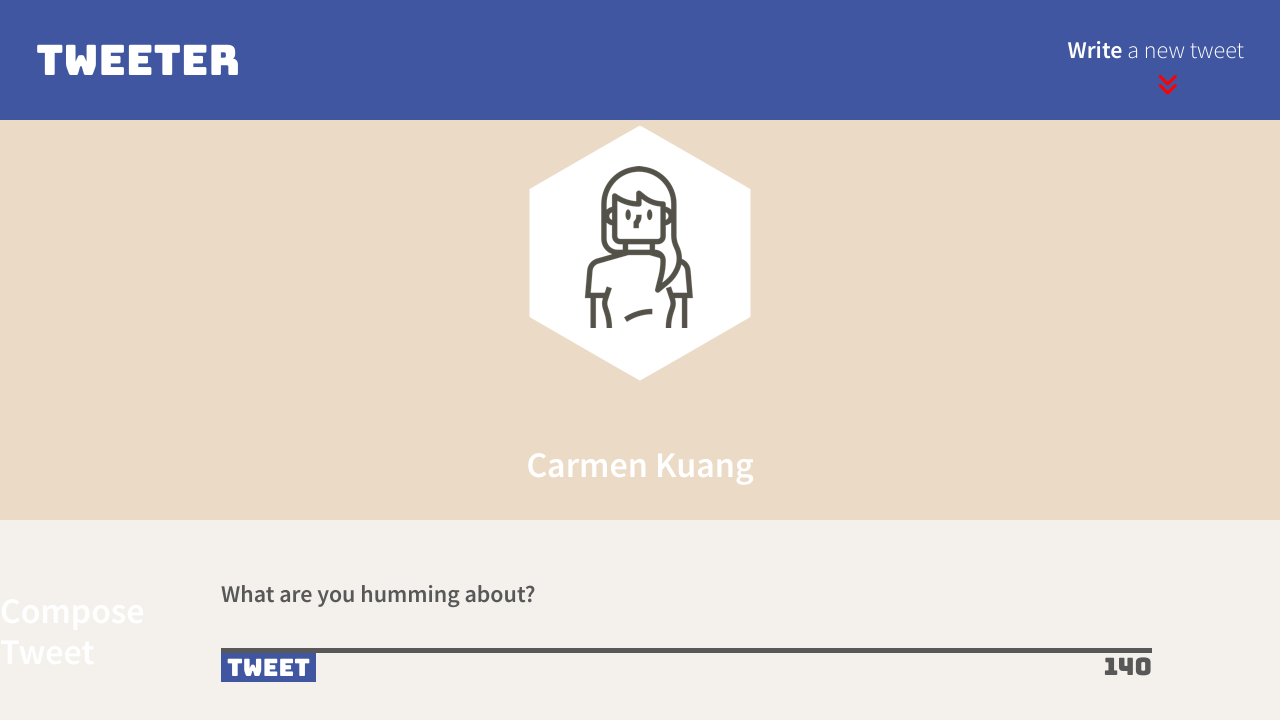
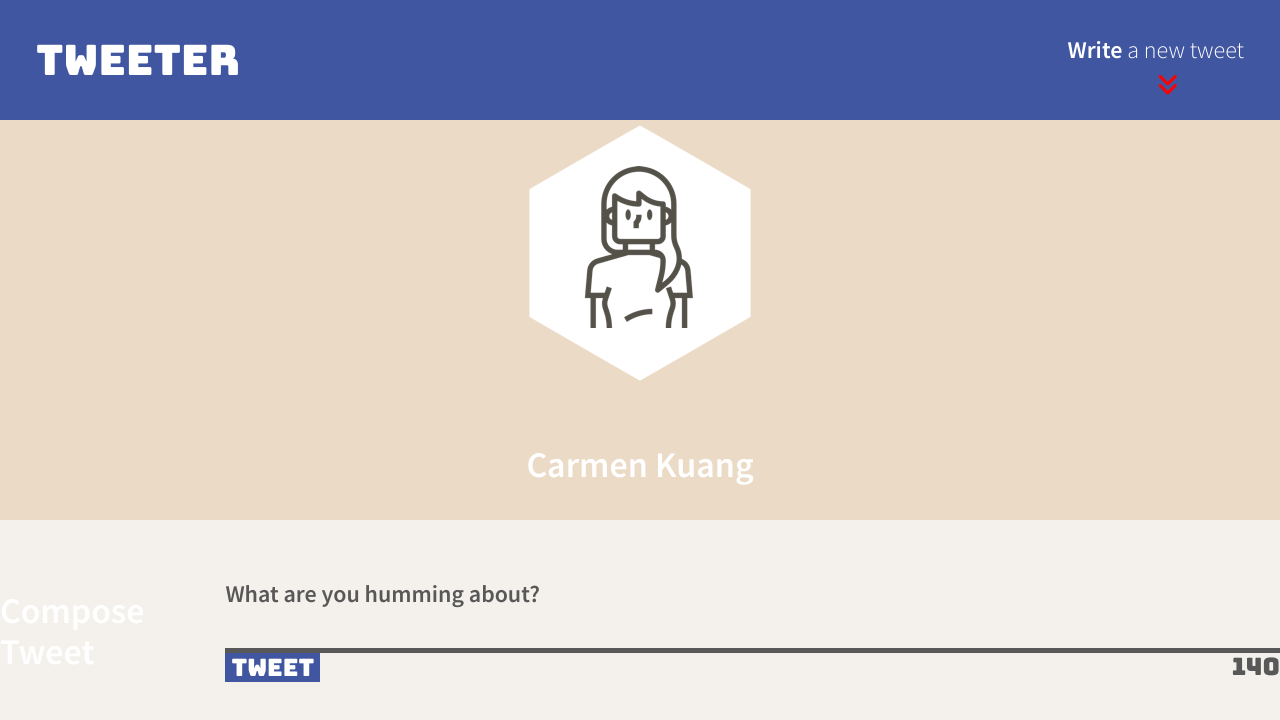
Before and after one commit to carmenkk/tweeter, a website: page public/index.html in a window 1280 px wide. Drawn offline with nearby package versions, Linux system fonts and the light colour scheme.

Commit message:
change main width

```diff
--- a/public/styles/layout.css
+++ b/public/styles/layout.css
@@ -25,10 +25,11 @@ body {
 /*
  * Additional CSS can be defined below or in other CSS files, as per instructions
  */
+
  main {
-  width: 90%;
+  width: 100%;
   display: flex;
   flex-direction: column;
-  align-items: center;
+  justify-content: center;
   background-color: #f4f1ec;
  }
```
